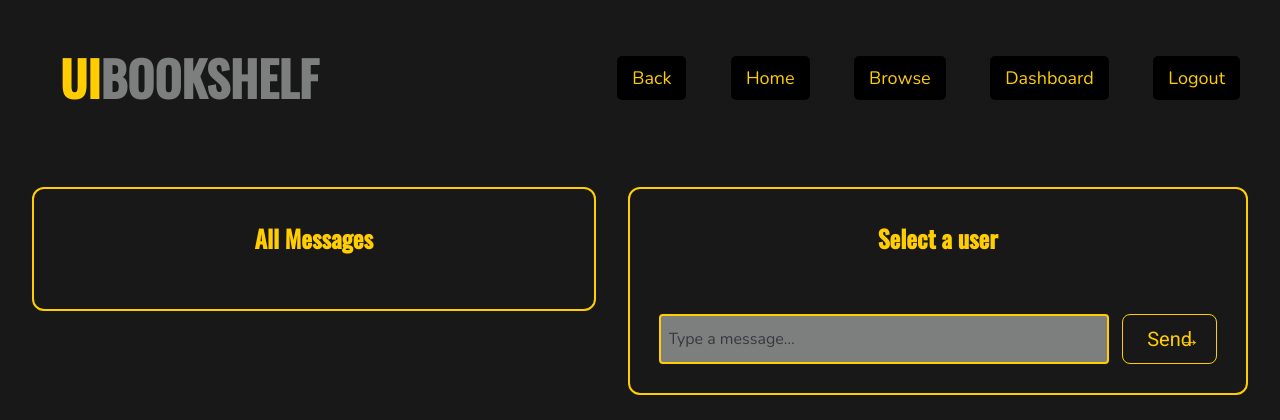
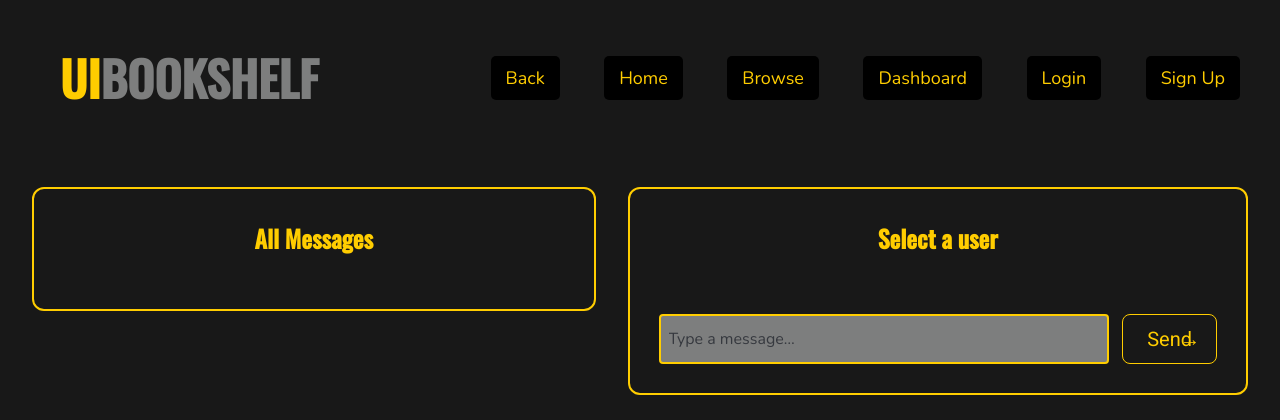
Before and after one commit to ashasic/TextbookApp, a FastAPI app: page /dashboard/messages in a window 1280 px wide. Shown: the top 420 px of the page. Run offline with FastAPI, Linux system fonts and the light colour scheme; parts of the project's set-up code (start-up, migrations or seed data) failed here and were passed over.

Commit message:
fixed logout from messages page

```diff
--- a/templates/messages.html
+++ b/templates/messages.html
@@ -16,8 +16,10 @@
                     <a onclick="history.back()">Back</a>
                     <a href="/">Home</a>
                     <a href="/browse">Browse</a>
-                    <a href="/dashboard">Dashboard</a>
-                    <a id="logoutLink" href="#">Logout</a>
+                    <a id="dashboardLink" href="/dashboard">Dashboard</a>
+                    <a id="loginLink" href="/login">Login</a>
+                    <a id="registerLink" href="/register">Sign Up</a>
+                    <a id="logoutLink" href="#" style="display:none;">Logout</a>
                 </nav>
             </header>
 
@@ -45,6 +47,7 @@
             </main>
         </div>
 
+        <script src="/static/js/checkAuth.js"></script>
         <script src="/static/js/messages.js"></script>
     </body>
 </html>
```
